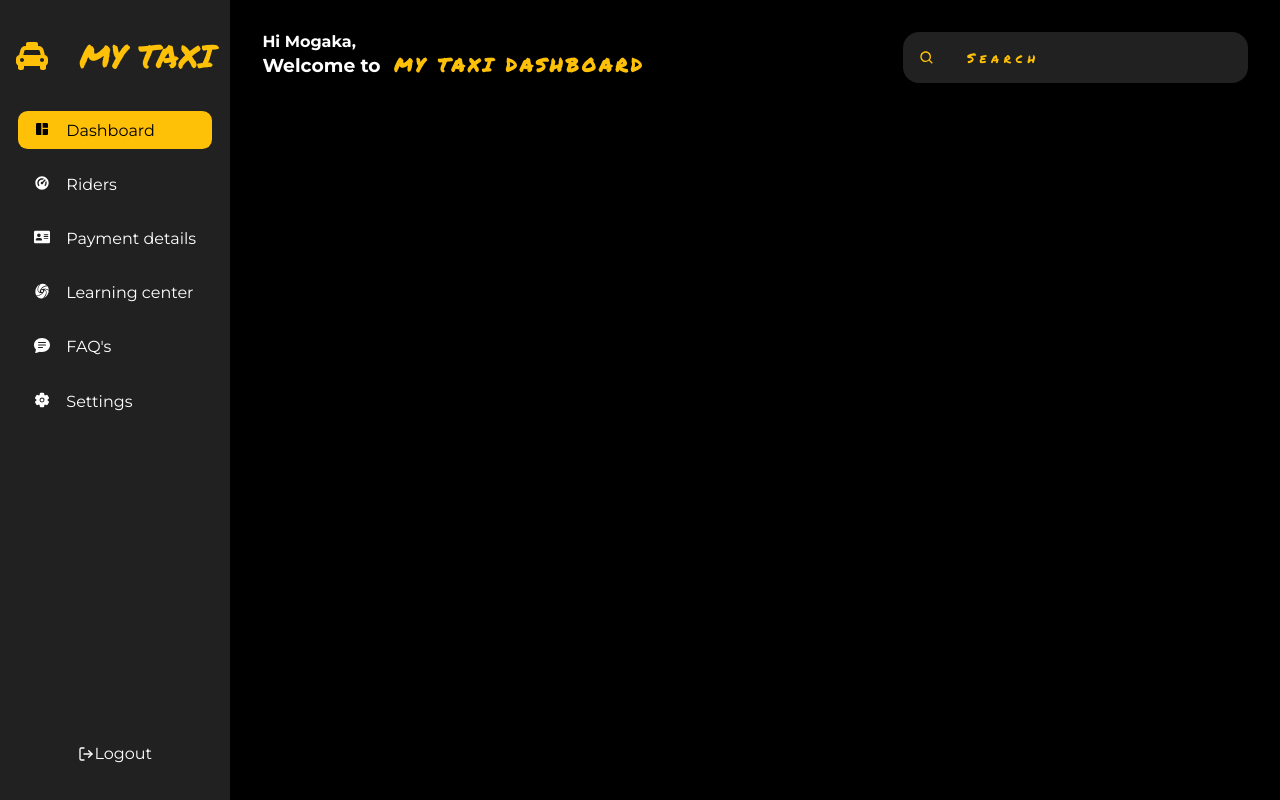
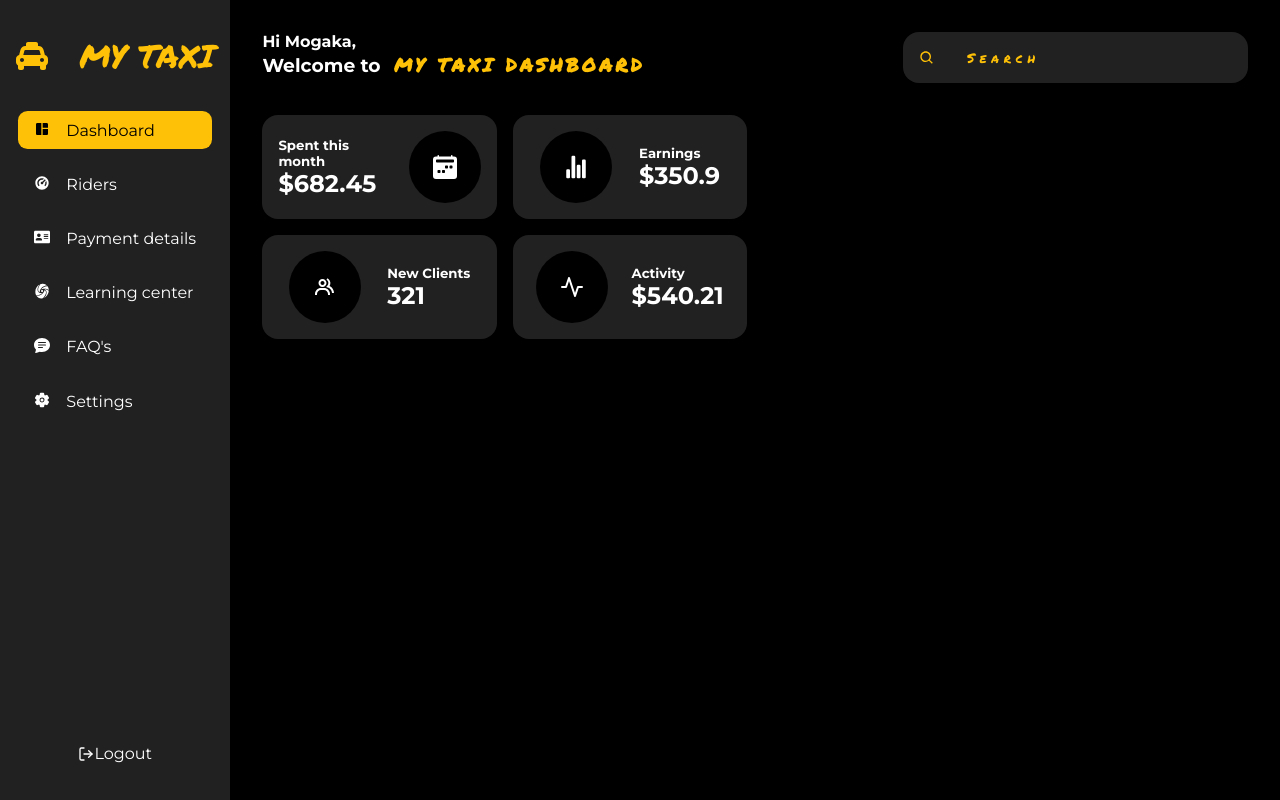
Before and after one commit to Mogakamo/taxi-dashboard, a React (Create React App) app: page / in a window 1280 px wide. Built offline with nearby package versions, Linux system fonts and the light colour scheme.

Commit message:
Analytic card is completed

```diff
--- a/src/components/Analytics.jsx
+++ b/src/components/Analytics.jsx
@@ -1,11 +1,86 @@
 import React from 'react'
+import styled from 'styled-components'
+import { cardStyle } from './ReusableStyles'
+// Icons
+import { BsFillCalendar2WeekFill } from "react-icons/bs";
+import { IoStatsChart } from "react-icons/io5";
+import { BiGroup } from "react-icons/bi";
+import { FiActivity } from "react-icons/fi";
 
 function Analytics() {
     return (
-        <div>
-
-        </div>
+        <Section>
+            <div className="analytic">
+                <div className="content">
+                    <h5>Spent this month</h5>
+                    <h2>$682.45</h2>
+                </div>
+                <div className="logo">
+                    <BsFillCalendar2WeekFill />
+                </div>
+            </div>
+            <div className="analytic">
+                <div className="logo">
+                    <IoStatsChart />
+                </div>
+                <div className="content">
+                    <h5>Earnings</h5>
+                    <h2>$350.9</h2>
+                </div>
+            </div>
+            <div className="analytic">
+                <div className="logo">
+                    <BiGroup />
+                </div>
+                <div className="content">
+                    <h5>New Clients</h5>
+                    <h2>321</h2>
+                </div>
+            </div>
+            <div className="analytic">
+                <div className="logo">
+                    <FiActivity />
+                </div>
+                <div className="content">
+                    <h5>Activity</h5>
+                    <h2>$540.21</h2>
+                </div>
+            </div>
+        </Section>
     )
 }
 
+const Section = styled.section`
+    display: grid;
+    grid-template-columns: repeat(2, 1fr);
+    gap: 1rem;
+    .analytic {
+        ${cardStyle};
+        padding: 1rem;
+        display: flex;
+        justify-content: space-evenly;
+        align-items: center;
+        gap: 1rem;
+        transition: 0ms.5s ease-in-out;
+        &:hover {
+            background-color: #ffc107;
+            color: black;
+            svg {
+                color: white;
+            }
+        }
+        .logo {
+            background-color: black;
+            border-radius: 3rem;
+            display: flex;
+            justify-content: center;
+            align-items: center;
+            padding: 1.5rem;
+            svg {
+                font-size: 1.5rem;
+            }
+        }
+    }
+`;
+
 export default Analytics
--- a/src/components/ReusableStyles.jsx
+++ b/src/components/ReusableStyles.jsx
@@ -1,11 +1,8 @@
-import React from 'react'
+import {css} from 'styled-components'
 
-function ReusableStyles() {
-    return (
-        <div>
-
-        </div>
-    )
-}
-
-export default ReusableStyles
+export const cardStyle = css`
+    padding: 1rem 2rem 3rem 2rem;
+    border-radius: 1rem;
+    background-color: #212121;
+    color: white;
+`
```
